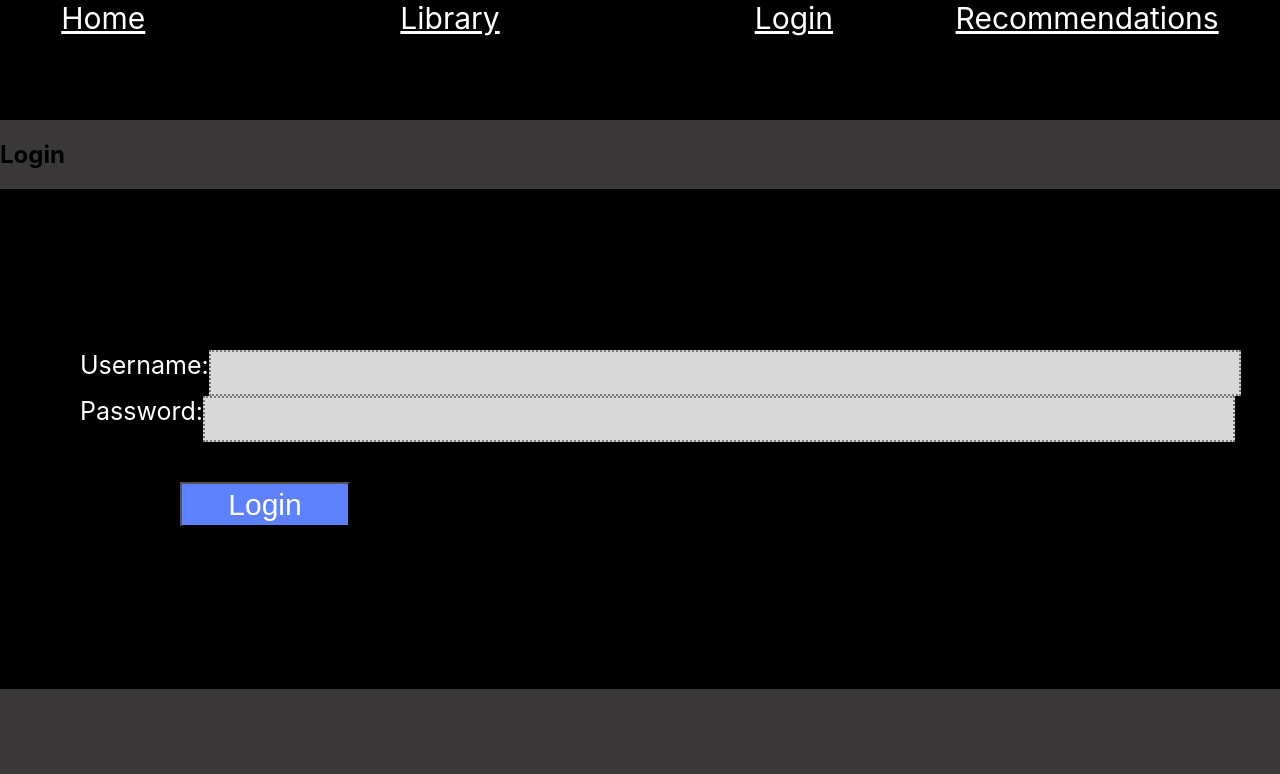
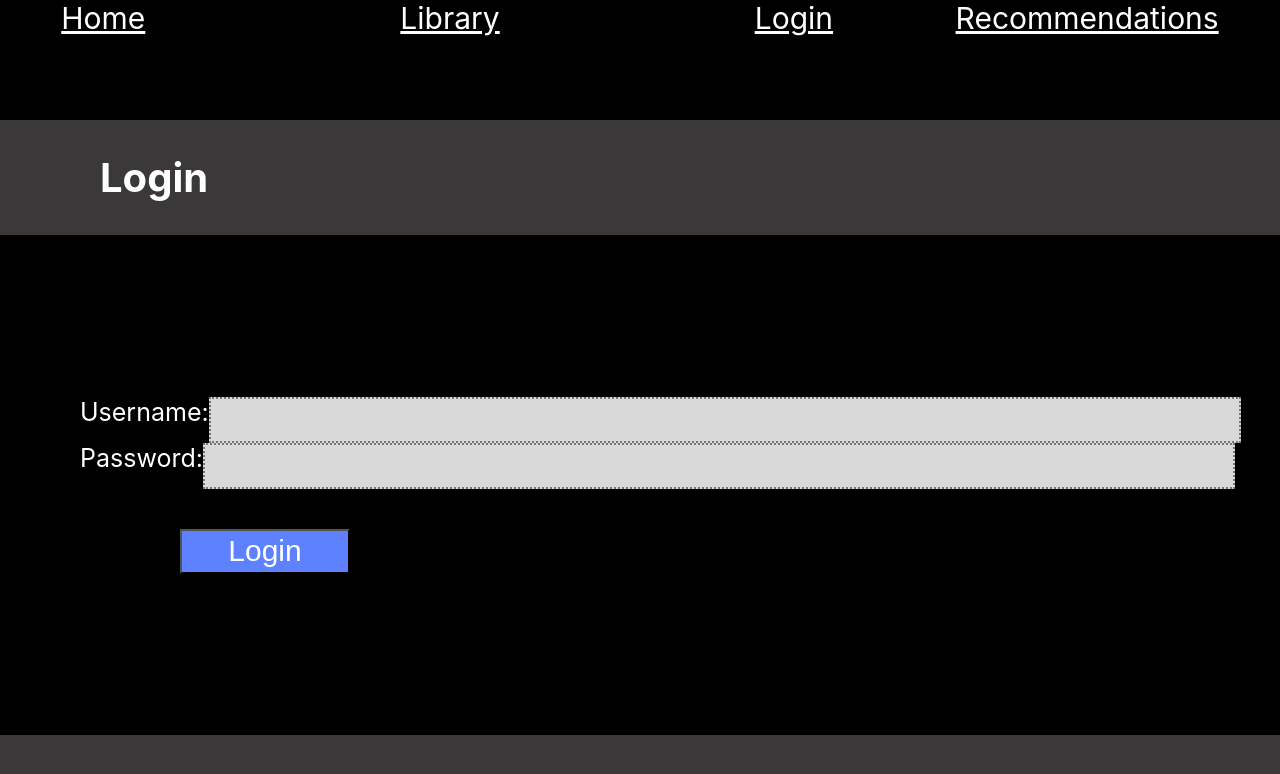
Before and after one commit to Wesh2003/Phase2-Project, a React (Create React App) app: page /login in a window 1280 px wide. Shown: the top 774 px of the page. Built offline with nearby package versions, Linux system fonts and the light colour scheme.

Commit message:
Styled ReccomList Oage

```diff
--- a/src/App.css
+++ b/src/App.css
@@ -128,11 +128,21 @@ label {
   margin-left: 100px;
   margin-top: 40px;
 }
-.Loginheader {
-  font-size: 30px;
+.LoginHeader {
+  font-size: 40px;
   color: white;
+  padding-left: 100px;
 }
 
 .LoginForm label {
   font-size: 25px;
 }
+.RecomPageHead{
+  font-size: 40px;
+  color: white;
+  padding-left: 100px;
+}
+.RecoMoviePos{
+  padding-left: 40px;
+
+}
--- a/src/components/RecommendationList.js
+++ b/src/components/RecommendationList.js
@@ -14,16 +14,16 @@ function RecommendationList() {
 
       const recommendedMovies = recommendListData.map( movie =>
         <li key = {movie.id}>
-            <img src = {movie.url} alt='Missing Poster'/>
-            <h1>{movie.name}</h1>
-            <p>{movie.description}</p>
+            <img className = "RecoMoviePos" src = {movie.url} alt='Missing Poster'/>
+            <h1 className = "RecoMovieName">{movie.name}</h1>
+            <p className = "RecoMovieDescr">{movie.description}</p>
 
         </li>
         )
 
     return (
         <div>
-            <h1>Recommended Movies To Add to the Site</h1>
+            <h1 className = "RecomPageHead">Recommended Movies To Add to the Site</h1>
             {recommendedMovies}
         </div>
     )
```
